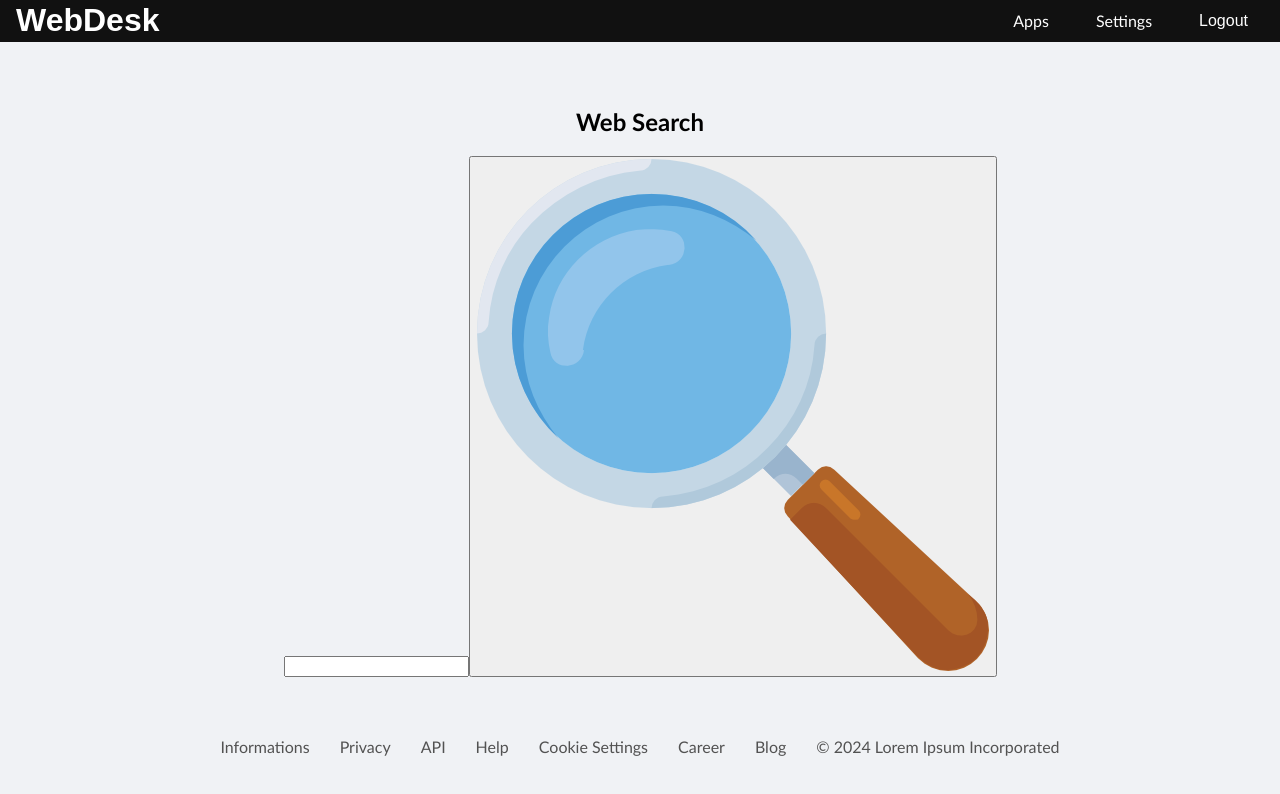
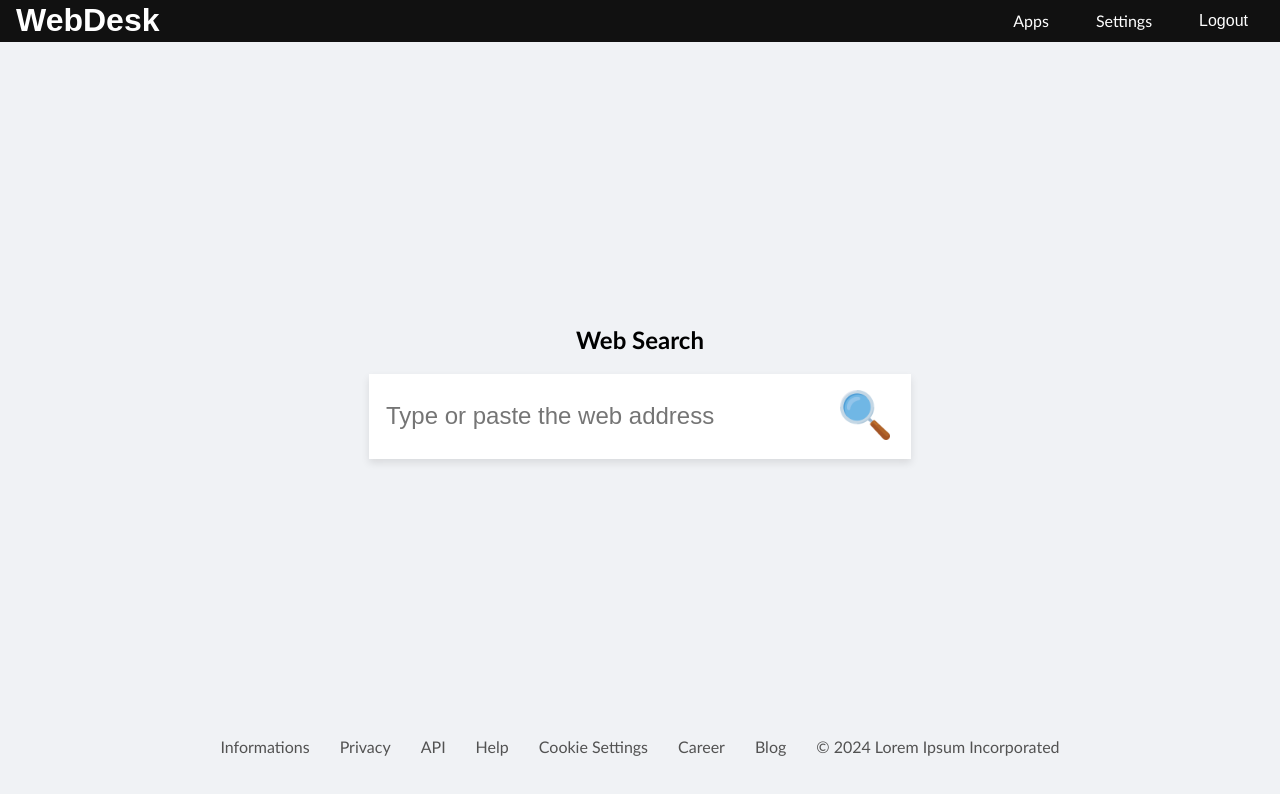
Before and after one commit to Pyrvdox/WebDesk, a React (Create React App) app in the folder frontend/: page /search in a window 1280 px wide. Shown: the top 794 px of the page. Built offline with nearby package versions, Linux system fonts and the light colour scheme.

Commit message:
search style 2

```diff
--- a/frontend/src/Components/Search.js
+++ b/frontend/src/Components/Search.js
@@ -5,14 +5,18 @@ import Loupe from '../Assets/loupe.png'
 
 const SearchComponent = () => {
 
+    const searchHandler = () => {
+        console.log("click")
+    }
+
     return(
         <>
             <NavBar />
             <section className='search-box'>
                 <h1>Web Search</h1>
                 <div className='search-wrapper'>
-                    <input className='search-input-field'></input>
-                    <button className='search-button'><img src={Loupe} alt="Loupe" className='search-loupe'/></button>
+                    <input className='search-input-field' placeholder='Type or paste the web address'></input>
+                    <button className='search-button' onClick={searchHandler}><img src={Loupe} alt="Loupe" className='search-loupe'/></button>
                 </div>
             </section>
         </>
--- a/frontend/src/Styles/searchstyle.css
+++ b/frontend/src/Styles/searchstyle.css
@@ -5,3 +5,39 @@
     align-items: center;
     height: 85vh;
 }
+
+.search-wrapper{
+    display: flex;
+    justify-content: space-between;
+    padding: 15px;
+    background-color: #fff;
+    box-shadow: 0 4px 8px rgba(0, 0, 0, 0.1);
+    width: 40%;
+}
+
+.search-loupe{
+    width: 50px;
+    height: 50px;
+    transition: transform 0.2s ease-in-out;
+}
+
+.search-input-field{
+    margin: 0;
+    font-size: 1.5em;
+    color: #333;
+    border: none;
+    outline: none;
+    width: 100%;
+}
+
+.search-button{
+    background: none;
+    border: none;
+    outline: none;
+    box-shadow: none;
+    transition: transform 0.2s ease-in-out;
+}
+
+.search-button:hover{
+    transform: scale(1.1);
+}
```
